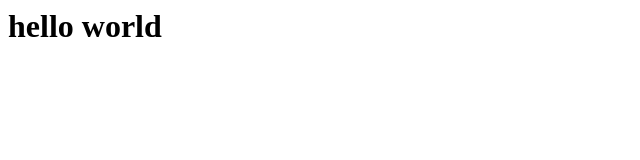
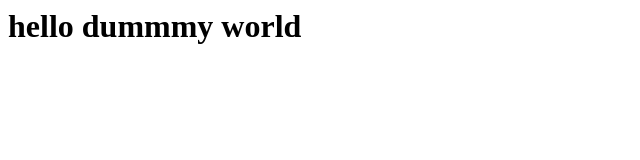
Before and after one commit to karunakaranG/GitBashProject, a plain HTML site: page index.html in a window 1280 px wide. Shown: the whole page, without its empty margins (0-640 px from the left). Drawn offline with Linux system fonts and the light colour scheme.

Commit message:
Changes to be committed:

```diff
--- /dev/null
+++ b/app1.js
@@ -0,0 +1 @@
+console.log("app1.js");
--- a/index.html
+++ b/index.html
@@ -1 +1 @@
-<h1>hello world</h1>
+<h1>hello dummmy world </h1>
```
Also changed, not shown: app2.js (added).
